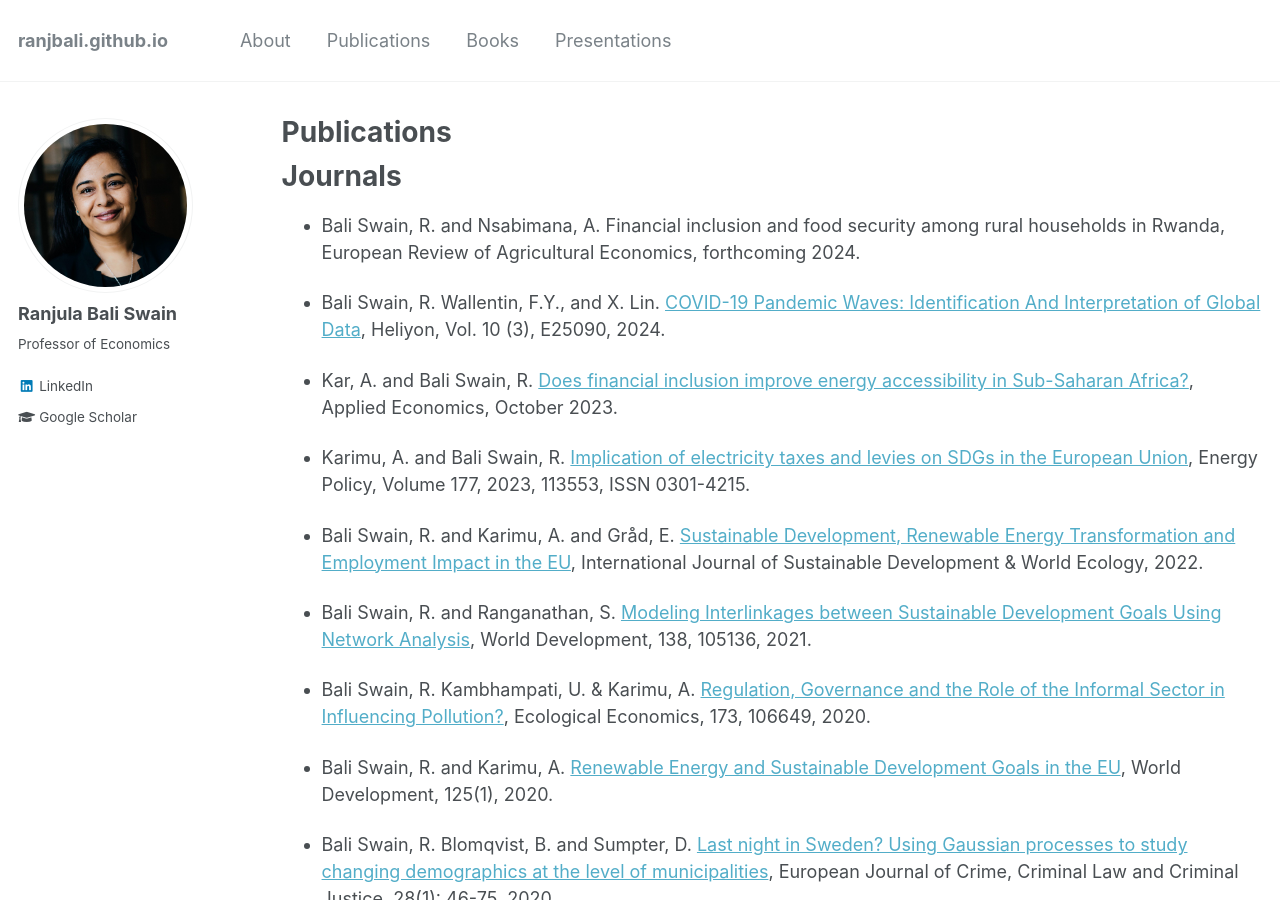
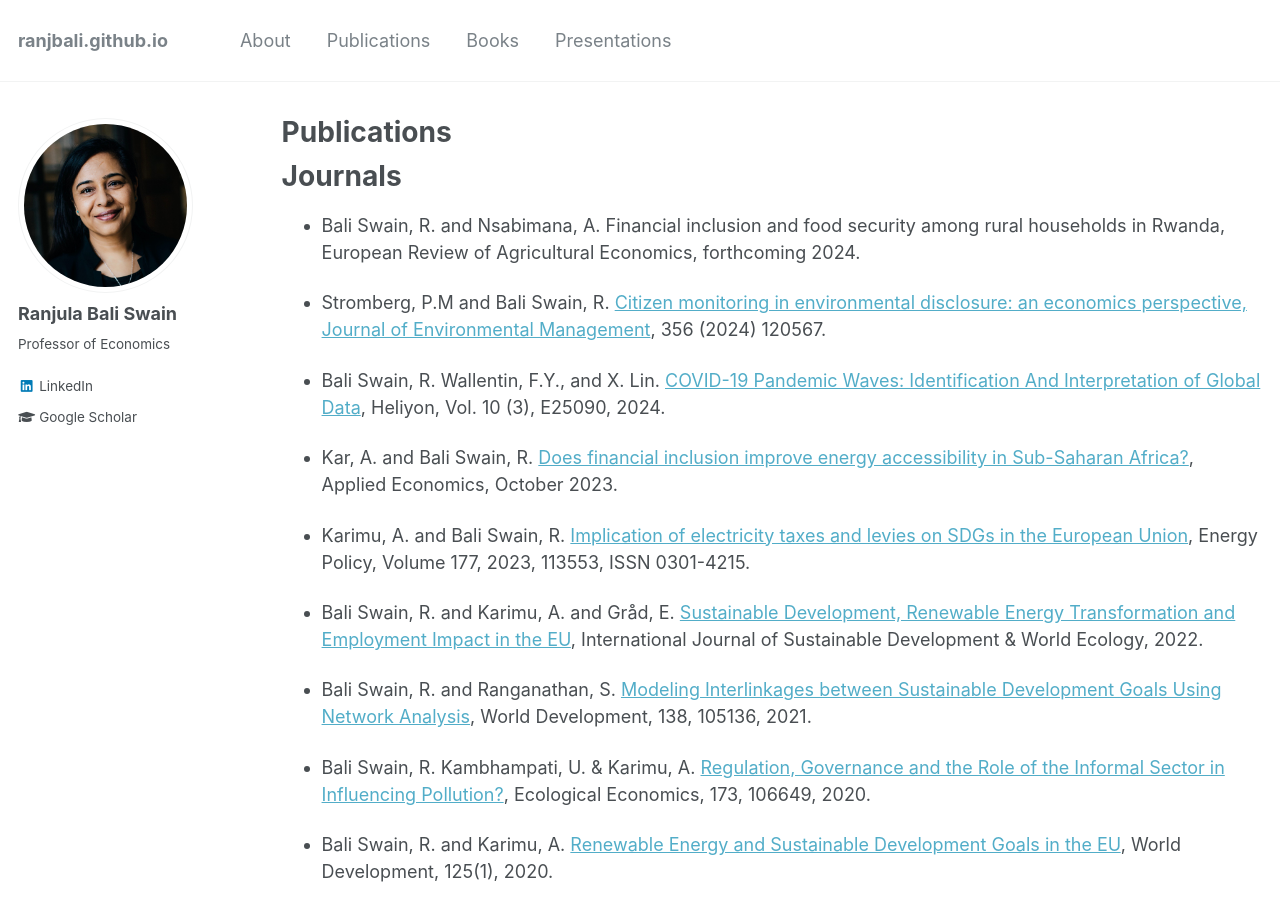
Before and after one commit to ranjbali/ranjbali.github.io, a Jekyll site: the page built from _pages/publications.md, in a window 1280 px wide and 900 px high. Built offline with Jekyll 4.4.1, drawn with Linux system fonts in a browser that asks for light colours.

Commit message:
Update publications.md

```diff
--- a/_pages/publications.md
+++ b/_pages/publications.md
@@ -11,6 +11,8 @@ author_profile: true
 Journals
 ======
 * Bali Swain, R. and Nsabimana, A. Financial inclusion and food security among rural households in Rwanda, European Review of Agricultural Economics, forthcoming 2024.
+
+* Stromberg, P.M and Bali Swain, R. [Citizen monitoring in environmental disclosure: an economics perspective, Journal of Environmental Management](https://doi.org/10.1016/j.jenvman.2024.120567), 356 (2024) 120567.
 
 * Bali Swain, R. Wallentin, F.Y., and X. Lin. [COVID-19 Pandemic Waves: Identification And Interpretation of Global Data](https://doi.org/10.1016/j.heliyon.2024.e25090), Heliyon, Vol. 10 (3), E25090, 2024.
 
```
